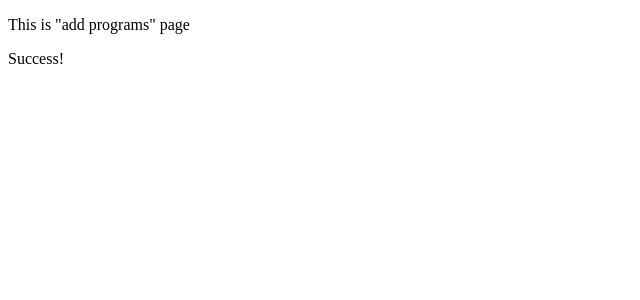
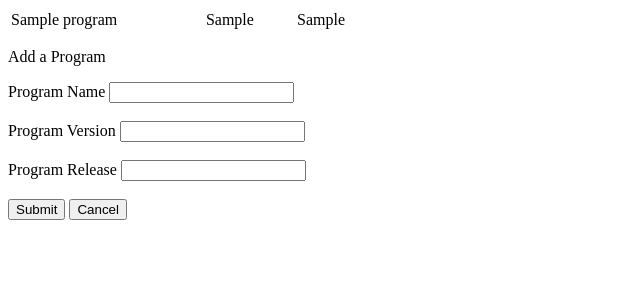
Before and after one commit to slippy-web-dev/bug-hunt, a Django app: page /app/admin/add-programs/ in a window 1280 px wide. Shown: the top 300 px of the page, without its empty margins (0-640 px from the left). Run offline with Django 3.2, Linux system fonts and the light colour scheme; a user stored in the database is signed in; tables that the repository leaves empty hold one stand-in row (values such as "Sample post").

Commit message:
big big update on program. about 80% functionality completed

```diff
--- a/bug_hunt/app/models.py
+++ b/bug_hunt/app/models.py
@@ -1,5 +1,6 @@
 from django.db import models
 from django.core.validators import MinValueValidator, MaxValueValidator
+from django.contrib.auth.models import User
 
 # Create your models here.
 class Programs(models.Model):
@@ -8,14 +9,27 @@ class Programs(models.Model):
     program_version = models.CharField(max_length=32)
     program_release = models.CharField(max_length=32)
 
+    objects = models.Manager()
+
 class FunctionalAreas(models.Model):
     area_id    = models.AutoField(primary_key=True, validators=[MinValueValidator(-1024),MaxValueValidator(1023)])
     area       = models.CharField(max_length=32)
     program_id = models.ForeignKey('Programs', on_delete=models.CASCADE)
 
+    objects = models.Manager()
+
 class AccessLevels(models.Model):
     accessLevel_id = models.AutoField(primary_key=True, validators=[MinValueValidator(-1024),MaxValueValidator(1023)])
     accesslevel = models.CharField(max_length=32)
+
+    objects = models.Manager()
+
+# class EmployeesManager(models.Manager):
+
+
+class EmployeeManager(models.Manager):
+    # Here you can define specific methods to execute when saving to DB
+    pass
 
 class Employees(models.Model):
     employee_id          = models.AutoField(primary_key=True, validators=[MinValueValidator(-1024),MaxValueValidator(1023)])
@@ -23,6 +37,9 @@ class Employees(models.Model):
     employee_username    = models.CharField(max_length=32)
     employee_password    = models.CharField(max_length=32)
     employee_accesslevel = models.ForeignKey('AccessLevels', on_delete=models.CASCADE)
+
+    objects = models.Manager()
+    # employee_manager = EmployeesManager()
 
 class ReportTypes(models.Model):
     report_type_id = models.SmallAutoField(primary_key=True, validators=[MinValueValidator(0),MaxValueValidator(8)])
--- /dev/null
+++ b/bug_hunt/app/templates/static_files/add-programs.html
@@ -0,0 +1,33 @@
+<!DOCTYPE html>
+<html>
+  <head>
+    <meta charset="utf-8">
+    <title>Add Programs</title>
+  </head>
+  <body>
+    {% if  program_list %}
+    <table style="width:30%" >
+    {% for program in program_list %}
+    <tr>
+      <td>{{ program.program_name }}</td>
+      <td>{{ program.program_version }}</td>
+      <td>{{ program.program_release }}</td>
+    </tr>
+    {% endfor %}
+    </table>
+    {% endif %}
+    <p>Add a Program</p>
+    <form action="{% url 'app:add_programs' %}" method="POST"> {% csrf_token %}
+      <label for="program_name">Program Name </label>
+      <input type="text" name="program_name"> </br></br>
+      <label for="program_version">Program Version </label>
+      <input type="text" name="program_version"></br></br>
+      <label for="program_release">Program Release </label>
+      <input type="text" name="program_release"></br></br>
+      <input type="submit" value="Submit">
+      <!-- <button onclick="{% url 'app:index' %}" type="button">Cancel</button> -->
+      <input type="reset" value="Cancel">
+    </form>
+
+  </body>
+</html>
--- a/bug_hunt/app/templates/static_files/db-maintenance.html
+++ b/bug_hunt/app/templates/static_files/db-maintenance.html
@@ -9,7 +9,7 @@
       Database Maintenance
     </h1>
     <ul>
-      <li><a href="{% url 'app:edit_add_areas' %}">Edit / Add Areas</a></li>
+      <li><a href="{% url 'app:edit_areas' %}">Edit / Add Areas</a></li>
       <li><a href="{% url 'app:add_programs' %}">Add Programs</a></li>
       <li><a href="{% url 'app:edit_programs' %}">Edit Programs</a></li>
       <li><a href="{% url 'app:add_employees' %}">Add Employees</a></li>
--- a/bug_hunt/app/urls.py
+++ b/bug_hunt/app/urls.py
@@ -10,7 +10,8 @@ urlpatterns = [
     path('new-bug/', views.new_bug, name='new_bug'),
     path('update-bug/', views.update_bug, name='update_bug'),
     path('admin/db-maintenance/', views.database_maintenance, name='database_maintenance'),
-    path('admin/edit-add-areas/', views.edit_add_areas, name='edit_add_areas'),
+    path('admin/edit-areas/', views.edit_areas, name='edit_areas'),
+    path('admin/add-areas/', views.add_areas, name='add_areas'),
     path('admin/add-programs/', views.add_programs, name='add_programs'),
     path('admin/edit-programs/', views.edit_programs, name='edit_programs'),
     path('admin/add-employees/', views.add_employees, name='add_employees'),
--- a/bug_hunt/app/views.py
+++ b/bug_hunt/app/views.py
@@ -1,13 +1,17 @@
 from django.shortcuts import render
 from django.http import HttpResponse
 from django.contrib.auth.decorators import login_required
+from django.contrib.auth.models import User
 from django.contrib.admin.views.decorators import staff_member_required
+from .models import Employees, FunctionalAreas, Programs, AccessLevels
 
 # Create your views here.
 @login_required
 def index(request):
+    is_admin = request.user.is_staff
     test_object = { 'test' : 7 }
-    return render(request, 'static_files/home.html', context=test_object)
+    context = { 'is_admin' : is_admin }
+    return render(request, 'static_files/home.html', context=context)
 
 @login_required
 def new_bug(request):
@@ -25,14 +29,47 @@ def database_maintenance(request):
     return render(request, 'static_files/db-maintenance.html', context=context)
 
 @staff_member_required
-def edit_add_areas(request):
-    context = { 'message' : 'This is "edit/add areas" page' }
-    return render(request, 'static_files/test.html', context=context)
+def edit_areas(request):
+    if request.method == 'POST':
+        print ("")
+    program_list = Programs.objects.all()
+    context = { 'message' : 'This is "edit/add areas" page' ,
+                'program_list' : program_list,
+              }
+    return render(request, 'static_files/edit-areas.html', context=context)
+
+@staff_member_required
+def add_areas(request):
+    if request.method == 'POST':
+        program_object = Programs.objects.get(pk=request.POST['program_id'])
+        area_object = FunctionalAreas(area=request.POST['area'],
+                                    program_id=program_object
+                                   )
+        area_object.save()
+        context = {}
+    elif request.method == 'GET':
+        program_id = request.GET.get('program_id')
+        program_object = Programs.objects.get(pk=program_id)
+        area_list = FunctionalAreas.objects.filter(program_id=program_id)
+        context = { 'message' : 'This is "add areas" page',
+                    'area_list' : area_list,
+                    'program' : program_object,
+                  }
+    return render(request, 'static_files/add-areas.html', context=context)
 
 @staff_member_required
 def add_programs(request):
-    context = { 'message' : 'This is "add programs" page' }
-    return render(request, 'static_files/test.html', context=context)
+    program_list = Programs.objects.all()
+    context = { 'message' : 'This is "add programs" page',
+                'program_list' : program_list,
+              }
+    if request.method == 'POST':
+        new_program = Programs(program_name=request.POST['program_name'],
+                               program_version=request.POST['program_version'],
+                               program_release=request.POST['program_release']
+                              )
+        new_program.save()
+    return render(request, 'static_files/add-programs.html', context=context)
 
 @staff_member_required
 def edit_programs(request):
@@ -41,8 +78,15 @@ def edit_programs(request):
 
 @staff_member_required
 def add_employees(request):
+    if request.method == 'POST':
+        this_access_level = AccessLevels.objects.get(accesslevel=request.POST['accesslevels'])
+        new_employee = Employees(employee_name=request.POST['employee_name'],
+                                 employee_username=request.POST['employee_username'],
+                                 employee_password=request.POST['employee_password'],
+                                 employee_access_level=this_access_level
+                                )
     context = { 'message' : 'This is "add employees" page' }
-    return render(request, 'static_files/test.html', context=context)
+    return render(request, 'static_files/add-employees.html', context=context)
 
 @staff_member_required
 def edit_employees(request):
--- a/bug_hunt/bug_hunt/settings.py
+++ b/bug_hunt/bug_hunt/settings.py
@@ -124,7 +124,7 @@ USE_TZ = True
 STATIC_URL = '/static/'
 
 # User stuff
-
+SESSION_EXPIRE_AT_BROWSER_CLOSE = True
 LOGIN_URL = '/app/login/'
 LOGIN_REDIRECT_URL = '/app/index/'
 LOGOUT_REDIRECT_URL = '/app/login/'
```
Also changed, not shown: bug_hunt/app/templates/static_files/add-areas.html (added, +41 -0 lines), bug_hunt/app/templates/static_files/add-employees.html (added, +22 -0 lines), bug_hunt/app/templates/static_files/edit-add-areas.html (deleted, +0 -17 lines), bug_hunt/app/templates/static_files/edit-areas.html (added, +29 -0 lines), bug_hunt/app/templates/static_files/home.html (+2 -8 lines).
